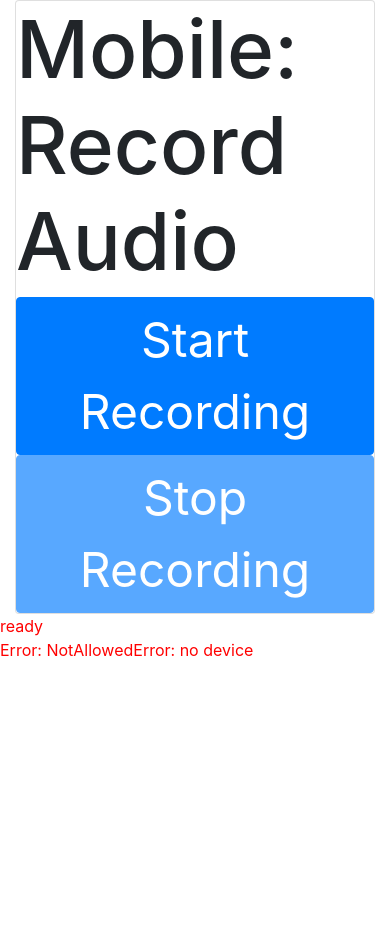
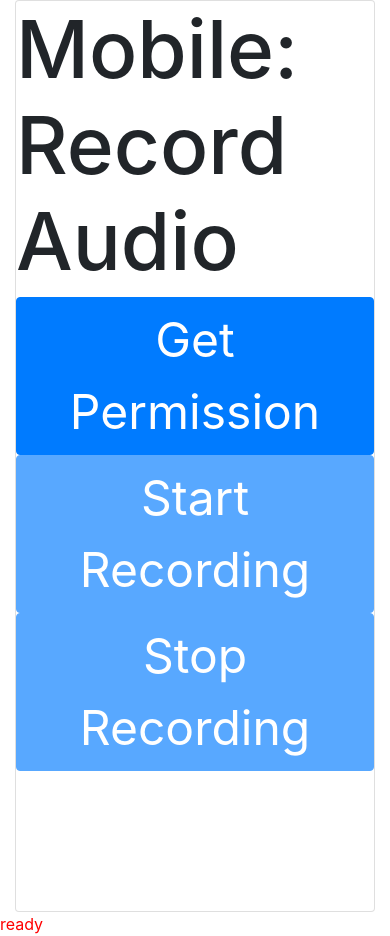
Before and after one commit to nathantheinventor/keyboard-hacker, a Django app: page /mobile in a window 390 px wide. Before the commit the page ends 656 px from the top, so only its background shows below. Run offline with Django 3.2, Linux system fonts and the light colour scheme; some libraries are stand-ins or nearby versions.

Commit message:
Fixing some issues with mobile and making it work

```diff
--- a/keyboardhacker/settings.py
+++ b/keyboardhacker/settings.py
@@ -38,6 +38,7 @@
     'django.contrib.messages',
     'django.contrib.staticfiles',
     'keyboardhackerapp.apps.KeyboardhackerappConfig',
+    'sslserver',
 ]
 
 MIDDLEWARE = [
--- a/keyboardhackerapp/static/css/mobile.css
+++ b/keyboardhackerapp/static/css/mobile.css
@@ -5,3 +5,7 @@
 .card .body button.btn {
     font-size: 3em;
 }
+
+canvas {
+    width: 100%;
+}
--- a/keyboardhackerapp/static/js/mobile.js
+++ b/keyboardhackerapp/static/js/mobile.js
@@ -1,8 +1,8 @@
 // First we need to know the correct time.
 
-offset = get_server_offset().then(function(offset){
+offset = get_server_offset().then(function (offset) {
     window.recorder = new WzRecorder({
-    onRecordingStart: data=> {
+        onRecordingStart: data => {
             // Notify the server
             $.post('/activate', {
                 csrfmiddlewaretoken: $("input:hidden").val(),
@@ -18,6 +18,10 @@
             } catch (e) {
                 $("#error").append(`<div>${e.stack}</div>`)
             }
+        },
+        visualizer: {
+            element: document.getElementById('canvas'),
+            forecolor: "#1f91f3"
         }
     });
 
@@ -27,22 +31,27 @@
     get_server_offset()
         .then(offset => {
             server_offset = offset;
-            $("#start").attr("disabled", false);
+            $("#perm").attr("disabled", false);
         });
     $("#error").append(`<div>ready</div>`);
+});
+
+function get_permission() {
     try {
-    navigator.mediaDevices.getUserMedia({audio: true})
+        navigator.mediaDevices.getUserMedia({ audio: true })
             .then(stream => {
                 $("#error").append(`<div>success: ${stream}</div>`);
+                $("#start").attr("disabled", false);
+                $("#perm").attr("disabled", true);
             })
             .catch(err => {
                 $("#error").append(`<div>Error: ${err}</div>`);
             });
     } catch (e) {
         $("#error").append(`<div>${e.message}</div>`)
-        $("#error").append(`<div>${ navigator.mediaDevices}</div>`)
+        $("#error").append(`<div>${navigator.mediaDevices}</div>`)
     }
-});
+}
 
 function start_recording() {
     // TODO: remember start time
--- a/keyboardhackerapp/templates/keyboardhackerapp/mobile.html
+++ b/keyboardhackerapp/templates/keyboardhackerapp/mobile.html
@@ -19,8 +19,10 @@
                 <h2>Mobile: Record Audio</h2>
             </div>
             <div class="body">
+                <button type="button" id="perm" disabled="disabled" class="btn btn-primary col-lg-12" onclick="get_permission();">Get Permission</button>
                 <button type="button" id="start" disabled="disabled" class="btn btn-primary col-lg-12" onclick="start_recording();">Start Recording</button>
                 <button type="button" id="stop" disabled="disabled" class="btn btn-primary col-lg-12" onclick="stop_recording();">Stop Recording</button>
+                <canvas id="canvas" width="2048" height="768"></canvas>
             </div>
         </div>
     </div>
--- a/keyboardhackerapp/views/mobile.py
+++ b/keyboardhackerapp/views/mobile.py
@@ -18,7 +18,7 @@
         return HttpResponse('No recording sessions', status=400)
 
     last = RecordEvent.objects.latest('audio_start_time')
-    guid = last.uid
+    guid = last.guid
     last.active = False
     last.save()
 
--- /dev/null
+++ b/requirements.txt
@@ -0,0 +1,2 @@
+django
+django-sslserver
```
Lines whose indentation alone changed are shown as unchanged.
